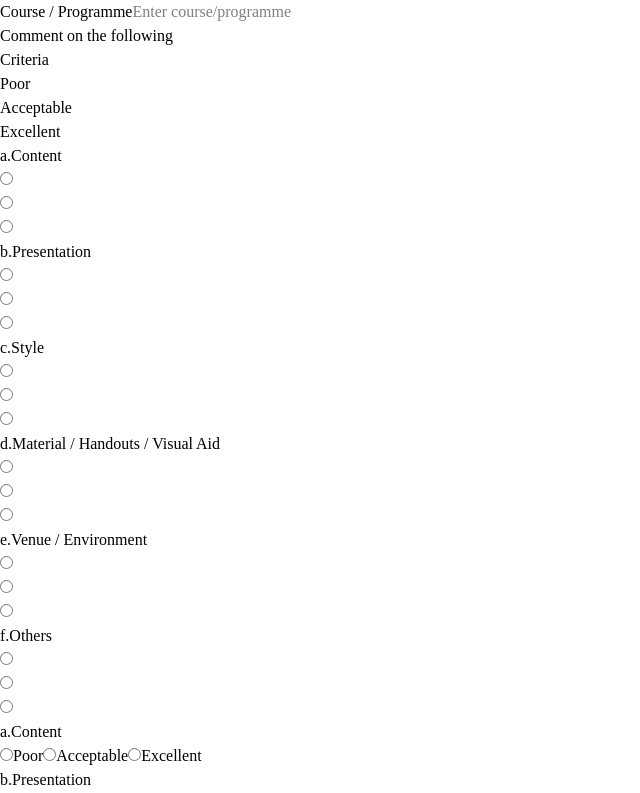
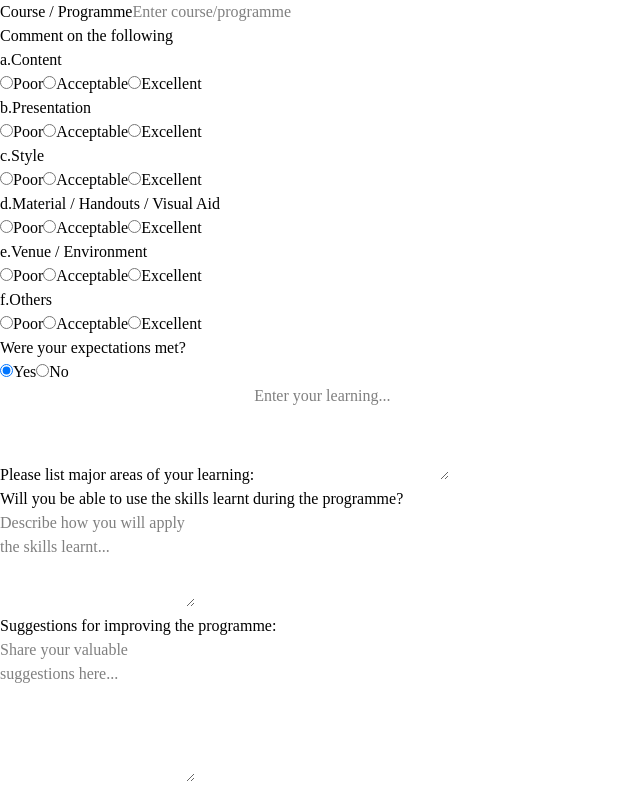
Before and after one commit to Suriya-7/TrainingFeedbackSystem, a React (Vite) app in the folder client/: page / in a window 1280 px wide. Shown: the part 960-1753 px from the top of the page, without its empty margins (0-640 px from the left). Built offline with nearby package versions, Linux system fonts and the light colour scheme.

Commit message:
Fix : Rating radio button invissible issue fixed

```diff
--- a/client/src/components/feedback/RatingSection.jsx
+++ b/client/src/components/feedback/RatingSection.jsx
@@ -5,431 +5,103 @@ function RatingSection({
   setErrors,
 }) {
 
-
   const ratingItems = [
-
     { id: "a", label: "Content", name: "content" },
-
     { id: "b", label: "Presentation", name: "presentation" },
-
     { id: "c", label: "Style", name: "style" },
-
-    {
-      id: "d",
-      label: "Material / Handouts / Visual Aid",
-      name: "material",
-    },
-
-    {
-      id: "e",
-      label: "Venue / Environment",
-      name: "venue",
-    },
-
-    {
-      id: "f",
-      label: "Others",
-      name: "others",
-    },
-
+    { id: "d", label: "Material / Handouts / Visual Aid", name: "material" },
+    { id: "e", label: "Venue / Environment", name: "venue" },
+    { id: "f", label: "Others", name: "others" },
   ];
 
-
-  const ratings = [
-    "Poor",
-    "Acceptable",
-    "Excellent",
-  ];
-
-
+  const ratings = ["Poor", "Acceptable", "Excellent"];
 
   const handleRatingChange = (e) => {
-
     handleChange(e);
 
     const { name } = e.target;
 
-
     if (errors[name]) {
-
       setErrors((prev) => ({
         ...prev,
         [name]: "",
       }));
-
     }
-
   };
 
+  return (
+    <div className="bg-white rounded-xl shadow-md border border-gray-200 p-4 md:p-6 mt-4">
 
-
-  return (
-
-    <div
-      className="
-      bg-white
-      rounded-xl
-      shadow-md
-      border
-      border-gray-200
-      p-4
-      md:p-6
-      mt-4
-      "
-    >
-
-
-      {/* Section Title */}
-
-      <h3
-        className="
-        text-lg
-        font-bold
-        text-gray-800
-        border-b
-        border-gray-200
-        pb-3
-        mb-5
-        "
-      >
+      <h3 className="text-lg font-bold text-gray-800 border-b border-gray-200 pb-3 mb-5">
         Comment on the following
       </h3>
 
-
-
-      {/* ================= DESKTOP VIEW ================= */}
-
-      <div className="hidden md:block">
-
-
-        <div
-          className="
-          border
-          border-gray-300
-          rounded-lg
-          overflow-hidden
-          "
-        >
-
-
-          {/* Header */}
-
+      <div className="space-y-4">
+        {ratingItems.map((item) => (
           <div
-            className="
-            grid
-            grid-cols-4
-            bg-gray-100
-            border-b
-            border-gray-300
-            "
+            key={item.name}
+            className={`
+            flex flex-col sm:flex-row sm:items-center sm:justify-between
+            gap-3 sm:gap-4
+            rounded-lg border p-4
+            ${errors?.[item.name] ? "border-red-500 bg-red-50" : "border-gray-200"}
+            `}
           >
-
-            <div
-              className="
-              col-span-1
-              p-3
-              font-semibold
-              text-gray-700
-              "
-            >
-              Criteria
+            <div>
+              <p className="text-sm font-medium text-gray-800">
+                <span className="italic mr-2">{item.id}.</span>
+                {item.label}
+              </p>
+              {errors?.[item.name] && (
+                <p className="text-red-500 text-xs mt-1">{errors[item.name]}</p>
+              )}
             </div>
 
-
-            {
-              ratings.map((rating) => (
-
-                <div
+            <div className="flex flex-wrap gap-x-6 gap-y-2 sm:justify-end">
+              {ratings.map((rating) => (
+                <label
                   key={rating}
-                  className="
-                  p-3
-                  text-center
-                  font-semibold
-                  text-gray-700
-                  border-l
-                  border-gray-300
-                  "
+                  className="flex items-center gap-2 text-sm text-gray-700 cursor-pointer"
                 >
+                  <span className="relative flex items-center justify-center w-4 h-4">
+                    <input
+                      type="radio"
+                      name={item.name}
+                      value={rating}
+                      checked={formData[item.name] === rating}
+                      onChange={handleRatingChange}
+                      className="peer sr-only"
+                    />
+                    <span
+                      className="
+                      w-4 h-4 rounded-full border-2 border-gray-400 bg-white
+                      transition
+                      peer-checked:border-gray-700
+                      peer-focus-visible:ring-2
+                      peer-focus-visible:ring-gray-400
+                      "
+                    />
+                    <span
+                      className="
+                      absolute
+                      w-2 h-2 rounded-full bg-gray-800
+                      opacity-0
+                      transition
+                      peer-checked:opacity-100
+                      pointer-events-none
+                      "
+                    />
+                  </span>
                   {rating}
-                </div>
-
-              ))
-            }
-
-
+                </label>
+              ))}
+            </div>
           </div>
-
-
-
-          {/* Rating Rows */}
-
-          {
-            ratingItems.map((item) => (
-
-              <div
-                key={item.name}
-                className={`
-                grid
-                grid-cols-4
-                items-center
-                border-b
-                last:border-b-0
-                ${
-                  errors?.[item.name]
-                  ? "bg-red-50"
-                  : ""
-                }
-                `}
-              >
-
-
-                {/* Criteria Name */}
-
-                <div
-                  className={`
-                  p-3
-                  text-sm
-                  font-medium
-                  text-gray-800
-                  border-r
-                  border-gray-300
-                  ${
-                    errors?.[item.name]
-                    ? "border-red-500"
-                    : ""
-                  }
-                  `}
-                >
-
-                  <span className="italic mr-2">
-                    {item.id}.
-                  </span>
-
-                  {item.label}
-
-
-                  {
-                    errors?.[item.name] && (
-
-                      <p
-                        className="
-                        text-red-500
-                        text-xs
-                        mt-1
-                        "
-                      >
-                        {errors[item.name]}
-                      </p>
-
-                    )
-                  }
-
-                </div>
-
-
-
-
-                {/* Radio Buttons */}
-
-                {
-                  ratings.map((rating) => (
-
-                    <div
-                      key={rating}
-                      className="
-                      flex
-                      justify-center
-                      items-center
-                      border-r
-                      last:border-r-0
-                      border-gray-300
-                      h-full
-                      "
-                    >
-
-                      <input
-
-                        type="radio"
-
-                        name={item.name}
-
-                        value={rating}
-
-                        checked={
-                          formData[item.name] === rating
-                        }
-
-                        onChange={handleRatingChange}
-
-                        className="
-                        w-4
-                        h-4
-                        accent-gray-700
-                        cursor-pointer
-                        "
-
-                      />
-
-                    </div>
-
-                  ))
-                }
-
-
-              </div>
-
-            ))
-          }
-
-
-        </div>
-
-
+        ))}
       </div>
 
-
-
-
-
-      {/* ================= MOBILE VIEW ================= */}
-
-
-      <div
-        className="
-        block
-        md:hidden
-        space-y-4
-        "
-      >
-
-
-        {
-          ratingItems.map((item) => (
-
-            <div
-              key={item.name}
-              className={`
-              rounded-lg
-              border
-              p-4
-              ${
-                errors?.[item.name]
-                ? "border-red-500 bg-red-50"
-                : "border-gray-200"
-              }
-              `}
-            >
-
-
-              <p
-                className="
-                font-medium
-                text-gray-800
-                mb-3
-                "
-              >
-
-                <span className="italic mr-2">
-                  {item.id}.
-                </span>
-
-                {item.label}
-
-              </p>
-
-
-
-              {
-                errors?.[item.name] && (
-
-                  <p
-                    className="
-                    text-red-500
-                    text-xs
-                    mb-2
-                    "
-                  >
-                    {errors[item.name]}
-                  </p>
-
-                )
-              }
-
-
-
-              <div
-                className="
-                flex
-                flex-col
-                gap-3
-                "
-              >
-
-                {
-                  ratings.map((rating) => (
-
-                    <label
-                      key={rating}
-                      className="
-                      flex
-                      items-center
-                      gap-2
-                      cursor-pointer
-                      text-sm
-                      text-gray-700
-                      "
-                    >
-
-                      <input
-
-                        type="radio"
-
-                        name={item.name}
-
-                        value={rating}
-
-                        checked={
-                          formData[item.name] === rating
-                        }
-
-                        onChange={handleRatingChange}
-
-                        className="
-                        w-4
-                        h-4
-                        accent-gray-700
-                        cursor-pointer
-                        "
-
-                      />
-
-
-                      {rating}
-
-
-                    </label>
-
-                  ))
-                }
-
-
-              </div>
-
-
-            </div>
-
-          ))
-        }
-
-
-      </div>
-
-
     </div>
-
   );
-
 }
 
-
 export default RatingSection;
```
